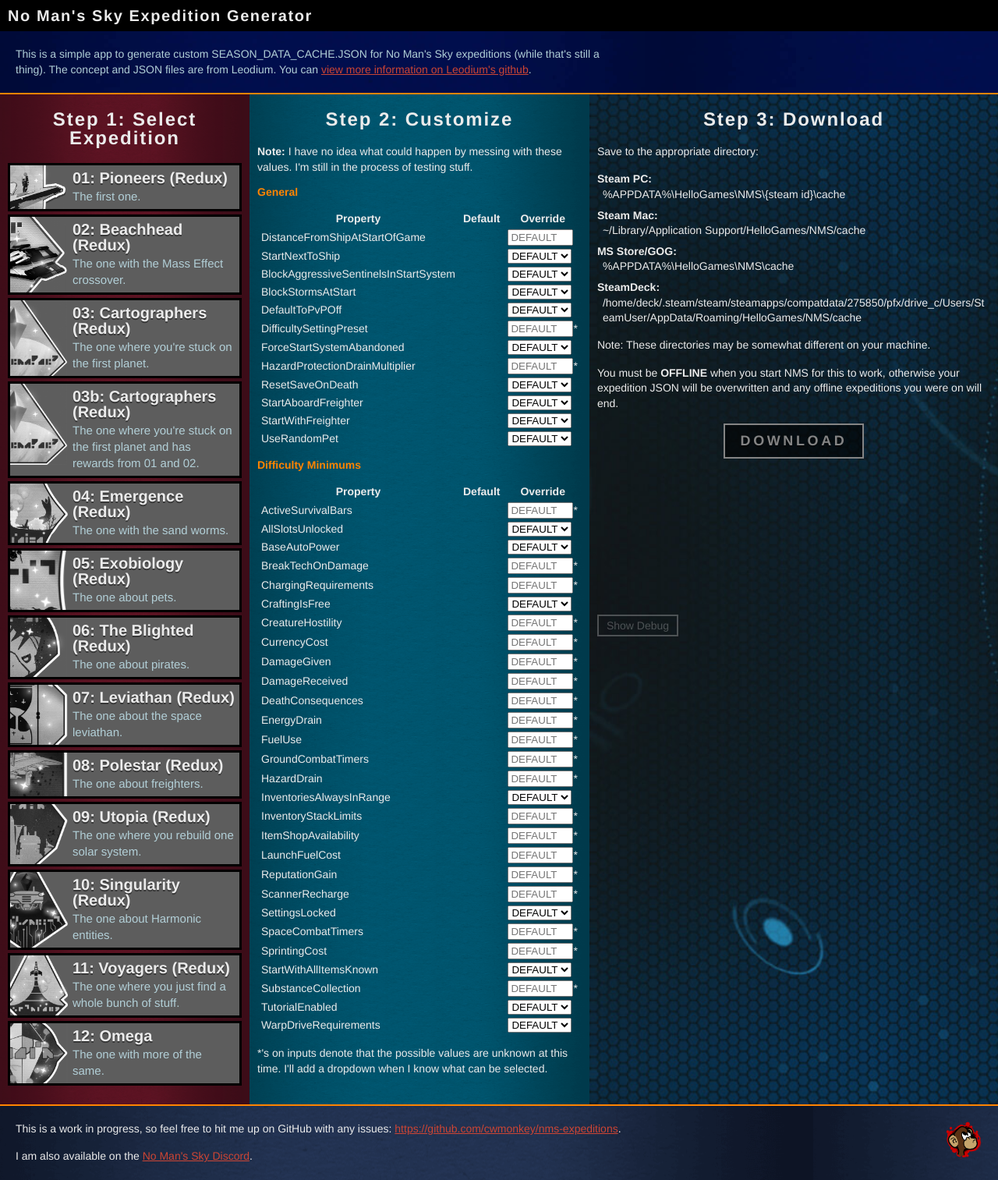
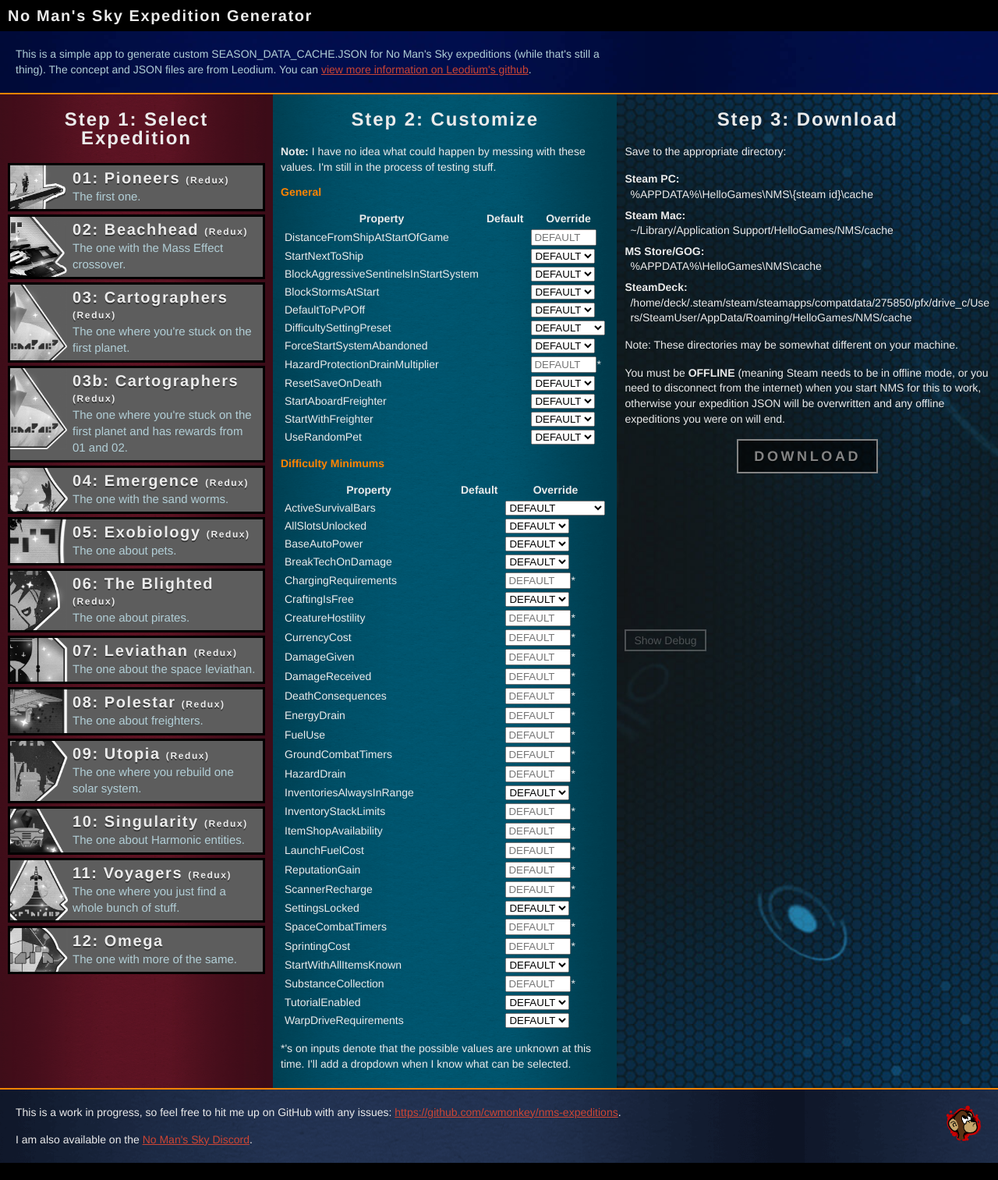
Before and after one commit to cwmonkey/nms-expeditions, a Jekyll site: the page built from index.html, in a window 1280 px wide. Shown: the whole page at 78% size. Built offline with Jekyll 4.4.1, drawn with Linux system fonts in a browser that asks for light colours; some web fonts are replaced; after the commit the page ends 1491 px from its top, so only the background shows below that; some of the changed lines change nothing that is shown.

Commit message:
Adding more dropdown types and tweaking styles.

```diff
--- a/_config.yml
+++ b/_config.yml
@@ -29,65 +29,77 @@
 
 expeditions:
  - id: e01
-   name: '01: Pioneers (Redux)'
+   name: '01: Pioneers'
    description: The first one.
    image: e01_pioneers.png
    json: 01_redux_the_pioneers.json
+   redux: 1
  - id: e02
-   name: '02: Beachhead (Redux)'
+   name: '02: Beachhead'
    description: The one with the Mass Effect crossover.
    image: e02_beachhead.png
    json: 02_redux_beachhead.json
+   redux: 1
  - id: e03
-   name: '03: Cartographers (Redux)'
+   name: '03: Cartographers'
    description: The one where you're stuck on the first planet.
    image: e03_cartographers.png
    json: 03_redux_cartographers.json
+   redux: 1
  - id: e03b
-   name: '03b: Cartographers (Redux)'
+   name: '03b: Cartographers'
    description: The one where you're stuck on the first planet and has rewards from 01 and 02.
    image: e03_cartographers.png
    json: 03b_redux_cartographers.json
+   redux: 1
  - id: e04
-   name: '04: Emergence (Redux)'
+   name: '04: Emergence'
    description: The one with the sand worms.
    image: e04_emergence.png
    json: 04_redux_emergence.json
+   redux: 1
  - id: e05
-   name: '05: Exobiology (Redux)'
+   name: '05: Exobiology'
    description: The one about pets.
    image: e05_exobiology.png
    json: 05_redux_exobiology.json
+   redux: 1
  - id: e06
-   name: '06: The Blighted (Redux)'
+   name: '06: The Blighted'
    description: The one about pirates.
    image: e06_the_blighted.png
    json: 06_redux_the_blighted.json
+   redux: 1
  - id: e07
-   name: '07: Leviathan (Redux)'
+   name: '07: Leviathan'
    description: The one about the space leviathan.
    image: e07_leviathan.png
    json: 07_redux_leviathan.json
+   redux: 1
  - id: e08
-   name: '08: Polestar (Redux)'
+   name: '08: Polestar'
    description: The one about freighters.
    image: e08_polestar.png
    json: 08_redux_polestar.json
+   redux: 1
  - id: e09
-   name: '09: Utopia (Redux)'
+   name: '09: Utopia'
    description: The one where you rebuild one solar system.
    image: e09_utopia.png
    json: 09_redux_utopia.json
+   redux: 1
  - id: e010
-   name: '10: Singularity (Redux)'
+   name: '10: Singularity'
    description: The one about Harmonic entities.
    image: e10_singularity.png
    json: 10_redux_singularity.json
+   redux: 1
  - id: e011
-   name: '11: Voyagers (Redux)'
+   name: '11: Voyagers'
    description: The one where you just find a whole bunch of stuff.
    image: e11_voyagers.png
    json: 11_redux_voyagers.json
+   redux: 1
  - id: e012
    name: '12: Omega'
    description: The one with more of the same.
--- a/_sass/_nms-expeditions-critical.scss
+++ b/_sass/_nms-expeditions-critical.scss
@@ -95,8 +95,8 @@
 /* Step 1: Select Expedition */
 
 .select_exp {
-  width: 320px;
-  min-width: 320px;
+  width: 350px;
+  min-width: 350px;
 
   background: #54121f url(../images/box-vtile-11.png);
   background-size: contain;
@@ -137,7 +137,7 @@
   .badge {
     position: absolute;
     transform: translate(0, -20%);
-    right: 220px;
+    right: 250px;
     top: 0;
     height: 130px;
     filter: grayscale(1);
@@ -151,6 +151,11 @@
     font-weight: 700;
     margin-bottom: 3px;
     text-shadow: 0px 2px 0 rgba(0,0,0,0.4);
+    letter-spacing: .08em;
+  }
+
+  .redux {
+    font-size: 12px;
   }
 
   .exp_desc {
--- a/index.html
+++ b/index.html
@@ -38,7 +38,7 @@
             <input type="radio" name="expeditions" id="{{ exp.id }}_radio" class="exp_radio" data-json-id="{{ exp.id }}">
             <label for="{{ exp.id }}_radio" class="exp_label">
               <img src="images/expeditions/{{ exp.image }}" class="badge" alt="{{ exp.name }} badge">
-              <h4 class="exp_name">{{ exp.name }}</h4>
+              <h4 class="exp_name">{{ exp.name }} {% if exp.redux %}<span class="redux">(Redux)</span>{% endif %}</h4>
               <p class="exp_desc">
                 {{ exp.description }}
               </p>
@@ -76,15 +76,47 @@
                   <td class="default"></td>
                   <td class="override">
                     {% if cust.type == "bool" %}
-                      <select class="cust_prop_input" name="{{ cust.prop }}" data-subprop="{{ cust.subprop }}" data-parentprop="{{ csection.prop }}">
+                      <select class="cust_prop_input" name="{{ cust.prop }}" data-subprop="{{ cust.subprop }}" data-parentprop="{{ csection.prop }}" title="{{ csection.prop }}.{{ cust.prop }}.{{ cust.subprop }}">
                         <option value="">DEFAULT</option>
                         <option value="true">true</option>
                         <option value="false">false</option>
                       </select>
+                    {% elsif cust.type == "ActiveSurvivalBarsDifficulty" %}
+                      <select class="cust_prop_input" name="{{ cust.prop }}" data-subprop="{{ cust.subprop }}" data-parentprop="{{ csection.prop }}" title="{{ csection.prop }}.{{ cust.prop }}.{{ cust.subprop }}">
+                        <option value="">DEFAULT</option>
+                        <option value="None">None</option>
+                        <option value="Health">Health</option>
+                        <option value="HealthAndHazard">HealthAndHazard</option>
+                        <option value="All">All</option>
+                      </select>
+                    {% elsif cust.type == "BreakTechOnDamageProbability" %}
+                      <select class="cust_prop_input" name="{{ cust.prop }}" data-subprop="{{ cust.subprop }}" data-parentprop="{{ csection.prop }}" title="{{ csection.prop }}.{{ cust.prop }}.{{ cust.subprop }}">
+                        <option value="">DEFAULT</option>
+                        <option value="None">None</option>
+                        <option value="Low">Low</option>
+                        <option value="High">High</option>
+                      </select>
+                    {% elsif cust.type == "UNSURE-ChargingRequirementsDifficulty" %}
+                      <select class="cust_prop_input" name="{{ cust.prop }}" data-subprop="{{ cust.subprop }}" data-parentprop="{{ csection.prop }}" title="{{ csection.prop }}.{{ cust.prop }}.{{ cust.subprop }}">
+                        <option value="">DEFAULT</option>
+                        <option value="None">None</option>
+                        <option value="Low">Low</option>
+                        <option value="Normal">Normal</option>
+                        <option value="High">High</option>
+                      </select>
+                    {% elsif cust.type == "DifficultyPresetType" %}
+                      <select class="cust_prop_input" name="{{ cust.prop }}" data-subprop="{{ cust.subprop }}" data-parentprop="{{ csection.prop }}" title="{{ csection.prop }}.{{ cust.prop }}.{{ cust.subprop }}">
+                        <option value="">DEFAULT</option>
+                        <option value="Normal">Normal</option>
+                        <option value="Creative">Creative</option>
+                        <option value="Relaxed">Relaxed</option>
+                        <option value="Survival">Survival</option>
+                        <option value="Permadeath">Permadeath</option>
+                      </select>
                     {% elsif cust.type == "int" %}
-                      <input type="number" class="cust_prop_input" name="{{ cust.prop }}" data-subprop="{{ cust.subprop }}" data-parentprop="{{ csection.prop }}" placeholder="DEFAULT">
+                      <input type="number" class="cust_prop_input" name="{{ cust.prop }}" data-subprop="{{ cust.subprop }}" data-parentprop="{{ csection.prop }}" placeholder="DEFAULT" title="{{ csection.prop }}.{{ cust.prop }}.{{ cust.subprop }}">
                     {% else %}
-                      <input type="text" class="cust_prop_input unknown" name="{{ cust.prop }}" data-subprop="{{ cust.subprop }}" data-parentprop="{{ csection.prop }}" placeholder="DEFAULT">*
+                      <input type="text" class="cust_prop_input unknown" name="{{ cust.prop }}" data-subprop="{{ cust.subprop }}" data-parentprop="{{ csection.prop }}" placeholder="DEFAULT" title="{{ csection.prop }}.{{ cust.prop }}.{{ cust.subprop }}">*
                     {% endif %}
                   </td>
                 </tr>
@@ -121,7 +153,7 @@
 
         <p>Note: These directories may be somewhat different on your machine.</p>
 
-        <p>You must be <strong>OFFLINE</strong> when you start NMS for this to work, otherwise your expedition JSON will be overwritten and any offline expeditions you were on will end.</p>
+        <p>You must be <strong>OFFLINE</strong> (meaning Steam needs to be in offline mode, or you need to disconnect from the internet) when you start NMS for this to work, otherwise your expedition JSON will be overwritten and any offline expeditions you were on will end.</p>
 
         <p><button class="download" disabled>DOWNLOAD</button></p>
       </div>
```
